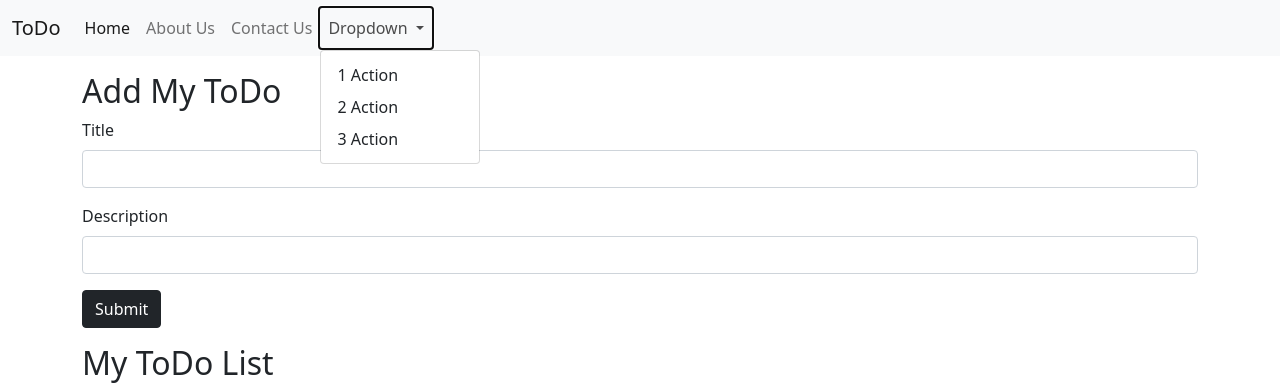
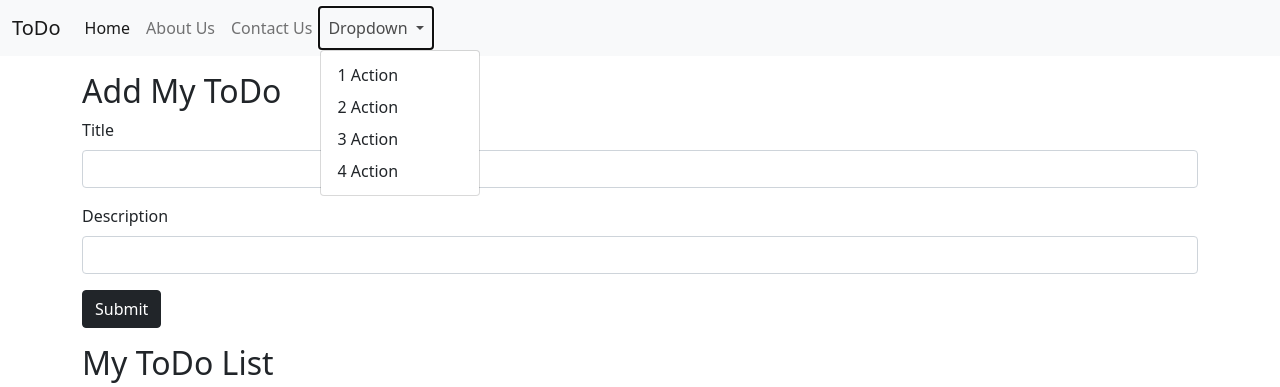
Before and after one commit to dktalaicha/flask-crud, a Flask app: page / in a window 1280 px wide, after a click on "Dropdown". Shown: the top 387 px of the page. Run offline with Flask 2, Linux system fonts and the light colour scheme; data comes from the database, SQL or seed files in the repository; some libraries are stand-ins or nearby versions.

Commit message:
updating base.html file

```diff
--- a/templates/base.html
+++ b/templates/base.html
@@ -44,6 +44,7 @@
                             <li><a class="dropdown-item" href="#">1 Action</a></li>
                             <li><a class="dropdown-item" href="#">2 Action</a></li>
                             <li><a class="dropdown-item" href="#">3 Action</a></li>
+                            <li><a class="dropdown-item" href="#">4 Action</a></li>
                         </ul>
                     </li>
                 </ul>
```
